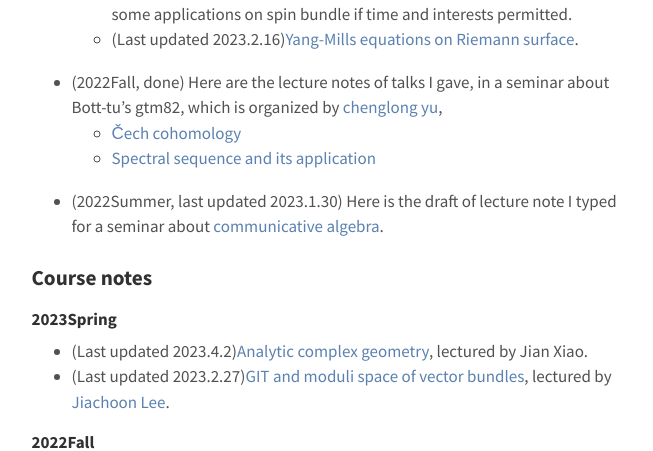
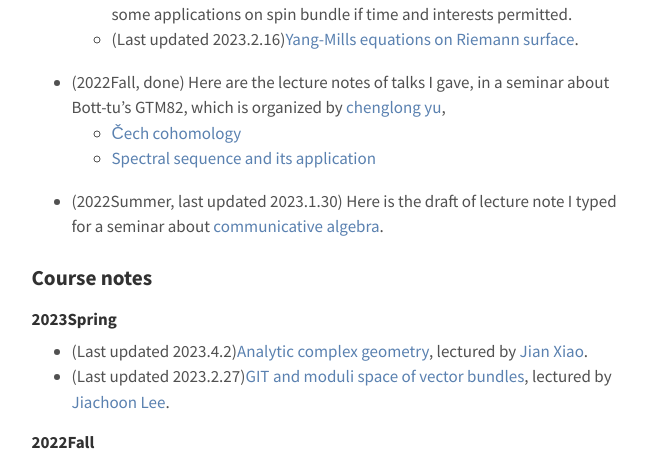
Before and after one commit to bowenl-math/bowenl-math.github.io, a Jekyll site: the page built from index.md, in a window 1280 px wide. Shown: the part 589-1040 px from the top of the page, without its empty margins (311-964 px from the left). Built offline with Jekyll 4.4.1, drawn with Linux system fonts in a browser that asks for light colours; our own code applies the rules of GitHub Pages for plain Markdown files.

Commit message:
Update index.md

```diff
--- a/index.md
+++ b/index.md
@@ -9,7 +9,7 @@
 * (2023Spring) Here is the draft of lecture note I typed for a seminar about Yang-Mills equations on Riemann surface , which is organized by myself.
    - (Last updated 2023.5.27)[Principal bundle and its application](notes/2023Spring/geometry_of_principal_bundle.pdf). In this lecture, firstly we introduce principal bundle and connections on it, the most important ingredients of this part are local computations. Then we introduce its application on Chern-Weil theory, and we may introduce some applications on spin bundle if time and interests permitted.
    - (Last updated 2023.2.16)[Yang-Mills equations on Riemann surface](notes/2023Spring/YM_equations_on_Riemann_surface.pdf).
-* (2022Fall, done) Here are the lecture notes of talks I gave, in a seminar about Bott-tu's gtm82, which is organized by [chenglong yu](https://chenglongyu.github.io/),
+* (2022Fall, done) Here are the lecture notes of talks I gave, in a seminar about Bott-tu's GTM82, which is organized by [chenglong yu](https://chenglongyu.github.io/),
    - [Čech cohomology](notes/2022Fall/Cech_cohomology.pdf)
    - [Spectral sequence and its application](notes/2022Fall/Spectral_sequence.pdf)
  * (2022Summer, last updated 2023.1.30) Here is the draft of lecture note I typed for a seminar about [communicative algebra](notes/2022Summer/note_for_communicative_algebra.pdf).
@@ -18,7 +18,7 @@
 ### Course notes
 
 #### 2023Spring
-* (Last updated 2023.4.2)[Analytic complex geometry](notes/2023Spring/Analytic_complex_geometry.pdf), lectured by Jian Xiao.
+* (Last updated 2023.4.2)[Analytic complex geometry](notes/2023Spring/Analytic_complex_geometry.pdf), lectured by [Jian Xiao](https://sites.google.com/view/jianxiao/).
 * (Last updated 2023.2.27)[GIT and moduli space of vector bundles](notes/2023Spring/Kempf_Ness.pdf), lectured by [Jiachoon Lee](https://jiachoonlee.github.io).
 
 
```
